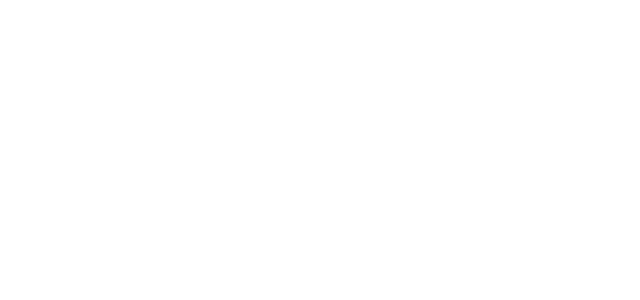
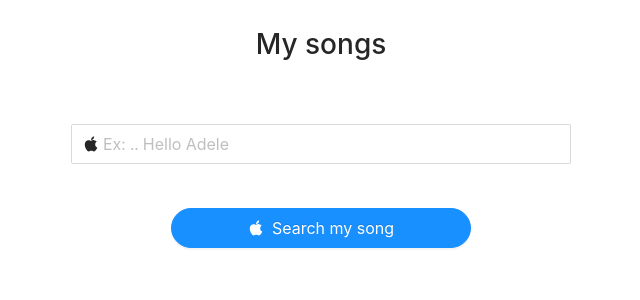
Before and after one commit to ndaifallah/gmc-song-search, a React (Create React App) app: page / in a window 1280 px wide. Shown: the top 300 px of the page, without its empty margins (319-959 px from the left). Built offline with nearby package versions, Linux system fonts and the light colour scheme.

Commit message:
Added Data transition between components.

```diff
--- a/src/App.js
+++ b/src/App.js
@@ -1,13 +1,32 @@
-import logo from './logo.svg';
-import './App.css';
+import React, { Component } from 'react';
 import 'antd/dist/antd.css';
 
-function App() {
-  return (
-    <div className="App">
+import Search from './components/search'
 
-    </div>
-  );
+class App extends Component {
+  constructor(props) {
+    super(props);
+    this.state = {
+      data: [],
+    }
+  }
+
+  dataCallback = (d) => {
+    this.setState({
+      data: d
+    })
+  }
+
+  render(){
+    console.log(this.state);
+    return (
+      <div className="App" style={{
+        textAlign: 'center',
+      }}>
+        <Search callbackFetch={this.dataCallback}/>
+      </div>
+    );
+  }
 }
 
 export default App;
--- /dev/null
+++ b/src/components/search.jsx
@@ -0,0 +1,44 @@
+import React, { Component } from 'react'
+import { Input, Button } from 'antd';
+import { AppleFilled } from "@ant-design/icons"
+
+class Search extends Component {
+    constructor(props) {
+        super(props);
+        this.state = {
+            term: ""
+        }
+    }
+
+    onClickSeach = async (e) => {
+        let value = this.state.term;
+        let resp = await fetch(`https://itunes.apple.com/search?term=${value}`);
+        let data = await resp.json();
+        this.props.callbackFetch(data);
+    }
+
+    render() {
+        return (
+            <div style={{
+                display: "flex",
+                flexDirection: "column",
+                alignItems: "center",
+            }}>
+                <br/>
+                <h1>My songs</h1>
+                <br/>
+                <br/>
+
+                <Input size="large" placeholder="Ex: .. Hello Adele" prefix={<AppleFilled />} style={{width: 500}} onChange={e => this.setState({term: e.target.value})} value={this.state.term}/>
+                <br/>
+                <br/>
+                 <Button onClick={e => this.onClickSeach(e)} type="primary" shape="round" icon={<AppleFilled />} size="large" style={{width: 300}}>
+                Search my song
+                </Button>
+            </div>
+        )
+    }
+}
+
+
+export default Search;
```
Also changed, not shown: src/components/result.jsx (added, +14 -0 lines), src/components/singleResult.jsx (added, +13 -0 lines).
